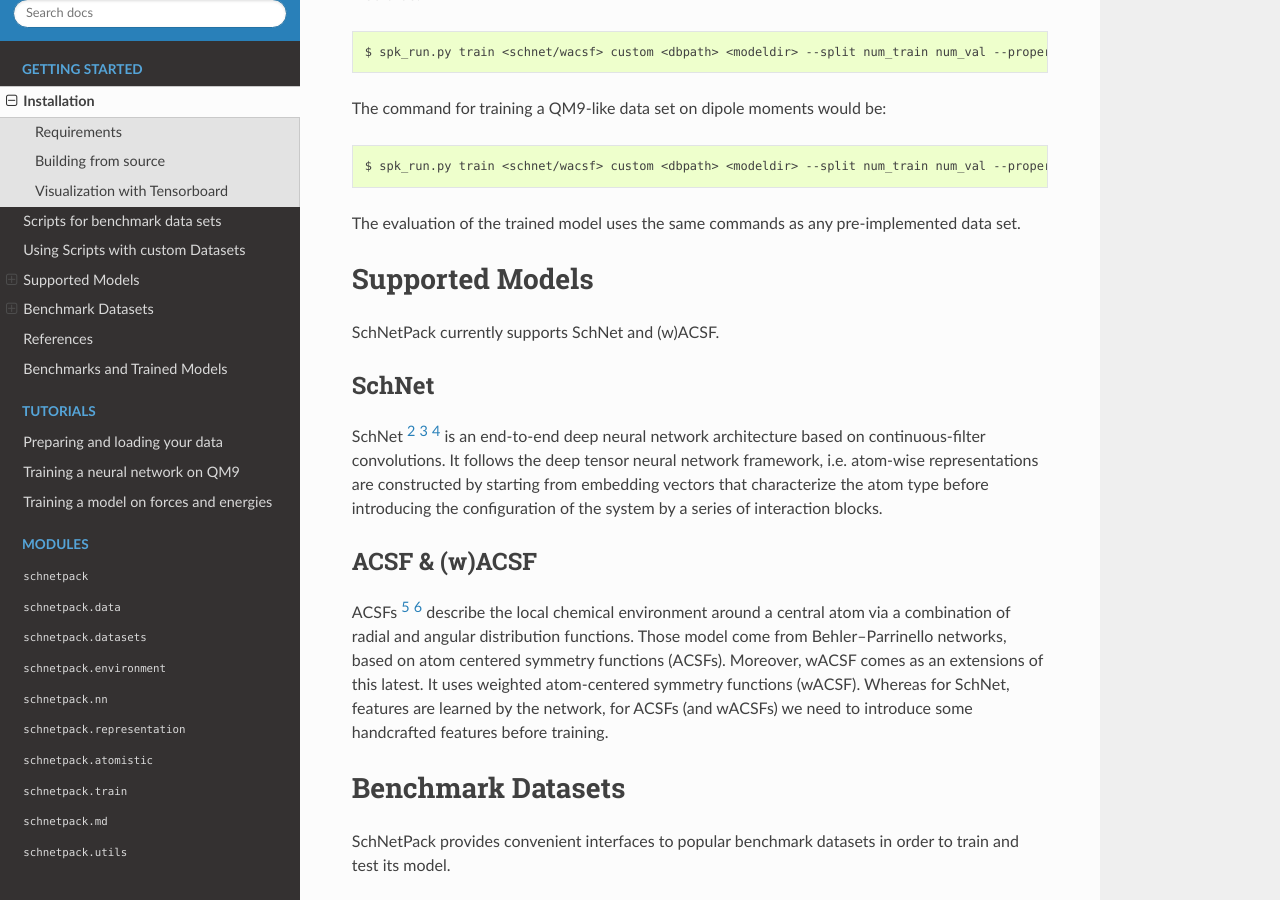
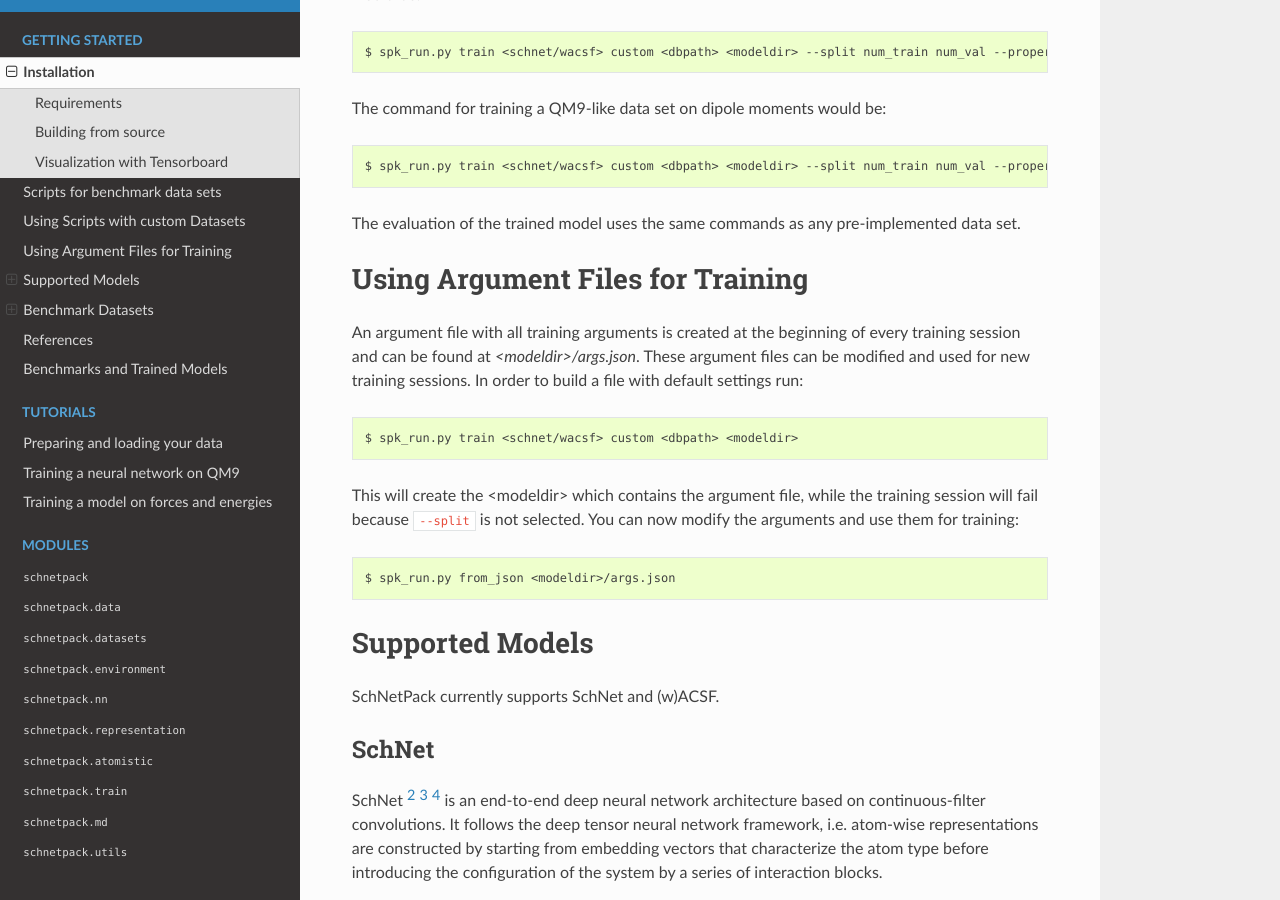
Before and after one commit to atomistic-machine-learning/schnetpack, a Sphinx documentation site: the page built from docs/getstarted/getstarted.rst, in a window 1280 px wide and 900 px high, scrolled down 3250 px. Built offline with Sphinx 7.4.7 and the Read the Docs theme 2.0.0, drawn with Linux system fonts in a browser that asks for light colours; pages that are not in the unit, such as notebooks, are missing from menus.

Commit message:
small docu update

```diff
--- a/docs/getstarted/getstarted.rst
+++ b/docs/getstarted/getstarted.rst
@@ -162,6 +162,23 @@ The command for training a QM9-like data set on dipole moments would be::
 The evaluation of the trained model uses the same commands as any pre-implemented
 data set.
 
+=================================
+Using Argument Files for Training
+=================================
+
+An argument file with all training arguments is created at the beginning of every
+training session and can be found at *<modeldir>/args.json*. These argument
+files can be modified and used for new training sessions. In order to build a file
+with default settings run::
+
+   $ spk_run.py train <schnet/wacsf> custom <dbpath> <modeldir>
+
+This will create the <modeldir> which contains the argument file, while the training
+session will fail because ``--split`` is not selected. You can now modify the
+arguments and use them for training::
+
+   $ spk_run.py from_json <modeldir>/args.json
+
 ================
 Supported Models
 ================
```
